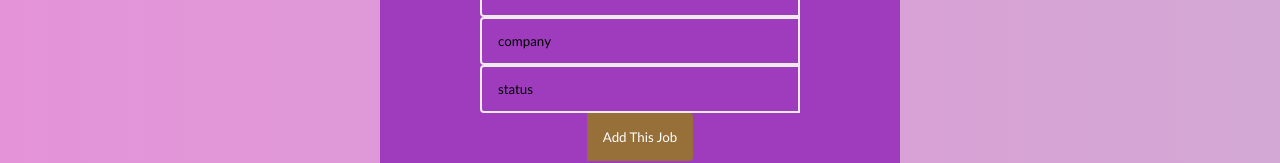
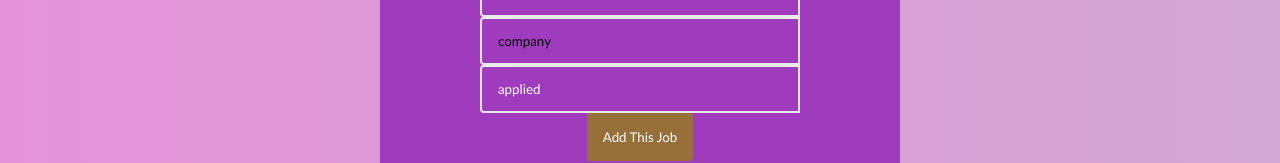
Before and after one commit to qfuggett/Job-Application-Tracker, a React (Create React App) app in the folder jobs-client/: page /addjob in a window 1280 px wide. Shown: the part 149-312 px from the top of the page. Built offline with nearby package versions, Linux system fonts and the light colour scheme.

Commit message:
updated added dispatch in addJob action, changed initial state in JobForm, removed comments in TodoList, add fragment and removed div in JobList

```diff
--- a/jobs-client/src/actions/jobs.js
+++ b/jobs-client/src/actions/jobs.js
@@ -10,6 +10,7 @@ export const getJobs = () => {
 
 export const addJob = job => {
     return (dispatch) => {
+        dispatch({type: "ADD_JOB"})
         fetch('http://localhost:3001/jobs', {
             method: 'POST',
             body: JSON.stringify(job),
--- a/jobs-client/src/components/JobList.js
+++ b/jobs-client/src/components/JobList.js
@@ -10,7 +10,7 @@ class JobList extends Component {
 
     render(){
         return(
-            <div>
+            <>
                 {this.props.jobs.map(job => {
                     return (
                             <ul className="jobs">
@@ -23,7 +23,7 @@ class JobList extends Component {
                         )
                     })
                 }
-            </div>
+            </>
             )
     }
 }
@@ -32,7 +32,6 @@ const mapStateToProps = state => {
     console.log("jobs state testing", state)
     return {
       jobs: state.job.jobs,
-      //jobs: state.jobReducer.jobs
       loading: state.job.loading
     }
   }
--- a/jobs-client/src/components/TodoList.js
+++ b/jobs-client/src/components/TodoList.js
@@ -39,7 +39,6 @@ const mapStateToProps = state => {
     console.log("todos state testing", state)
     return {
       todos: state.todo.todos
-      // todos: state.todoReducer.todos,
     }
   }
 
--- a/jobs-client/src/containers/JobForm.js
+++ b/jobs-client/src/containers/JobForm.js
@@ -7,7 +7,7 @@ class JobForm extends Component {
         job: {
             title: "",
             company: "",
-            status: ""
+            status: "applied"
         },
         loading: false
     }
@@ -30,7 +30,7 @@ class JobForm extends Component {
             job: {
                 title: "",
                 company: "",
-                status: ""
+                status: "applied"
             },
             loading: false
         })
```
